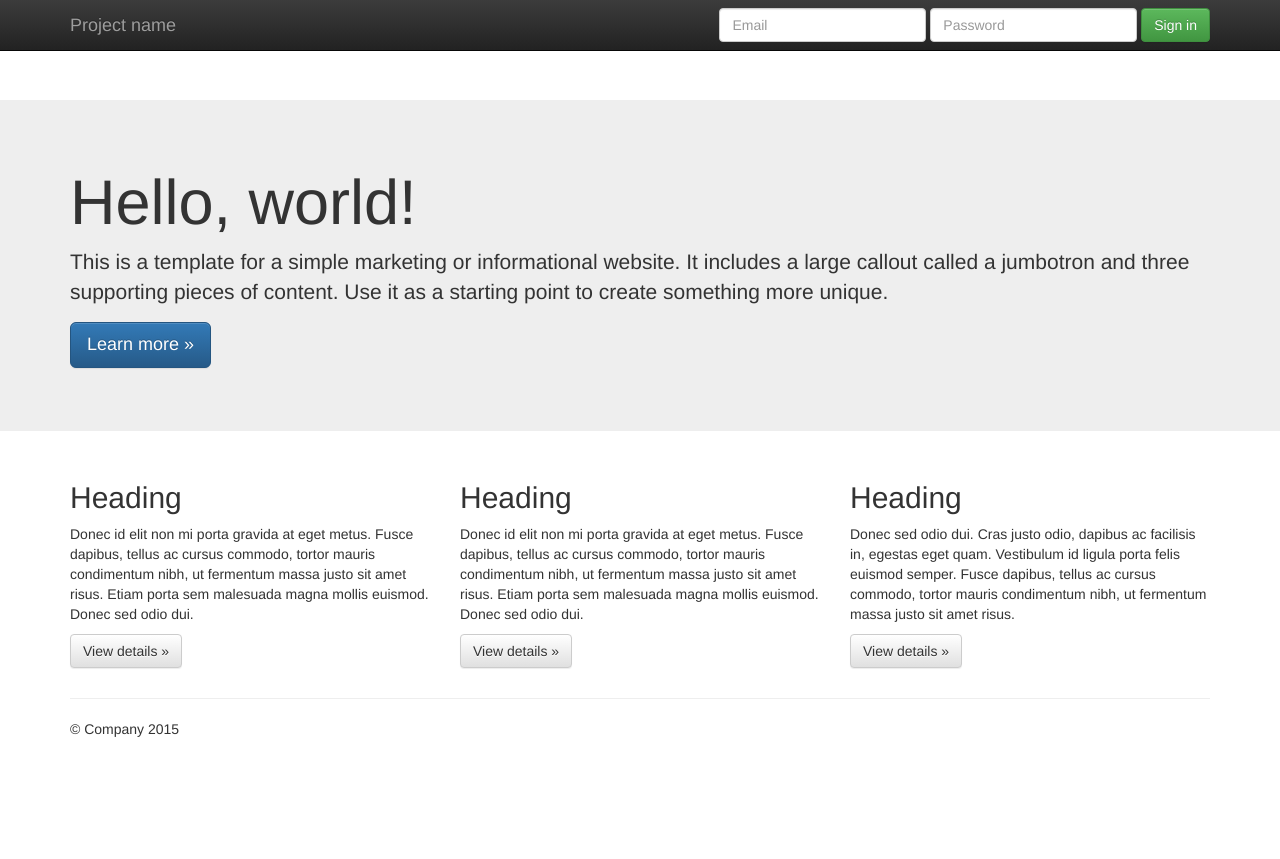
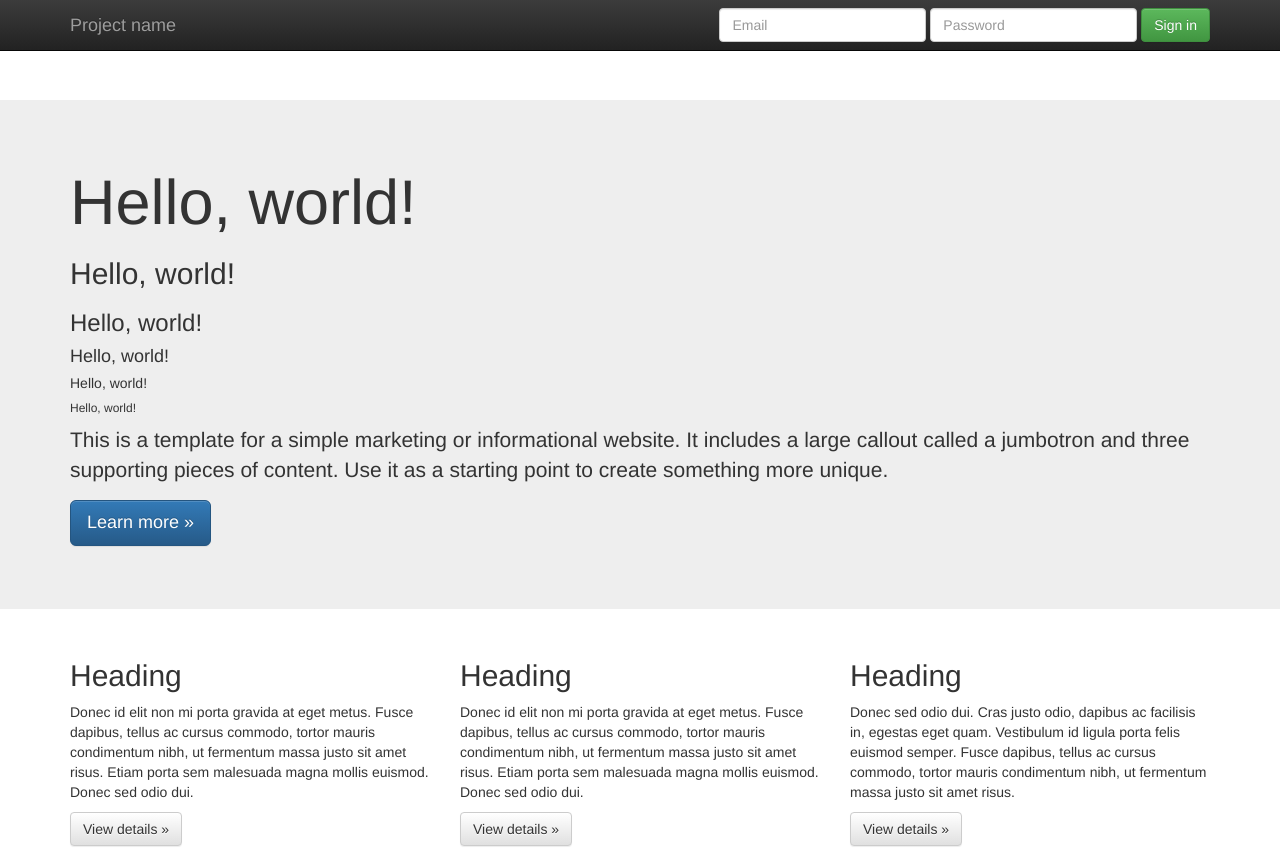
Before and after one commit to Prafulm8o6/git-and-github, a plain HTML site: page index.html in a window 1280 px wide. Shown: the top 859 px of the page. Before the commit the page ends 800 px from the top, so only its background shows below. Drawn offline with nearby package versions, Linux system fonts and the light colour scheme.

Commit message:
New Changes in index.html (Main Branch)

```diff
--- a/index.html
+++ b/index.html
@@ -62,6 +62,11 @@
     <div class="jumbotron">
       <div class="container">
         <h1>Hello, world!</h1>
+        <h2>Hello, world!</h2>
+        <h3>Hello, world!</h3>
+        <h4>Hello, world!</h4>
+        <h5>Hello, world!</h5>
+        <h6>Hello, world!</h6>
         <p>
           This is a template for a simple marketing or informational website. It
           includes a large callout called a jumbotron and three supporting
```
